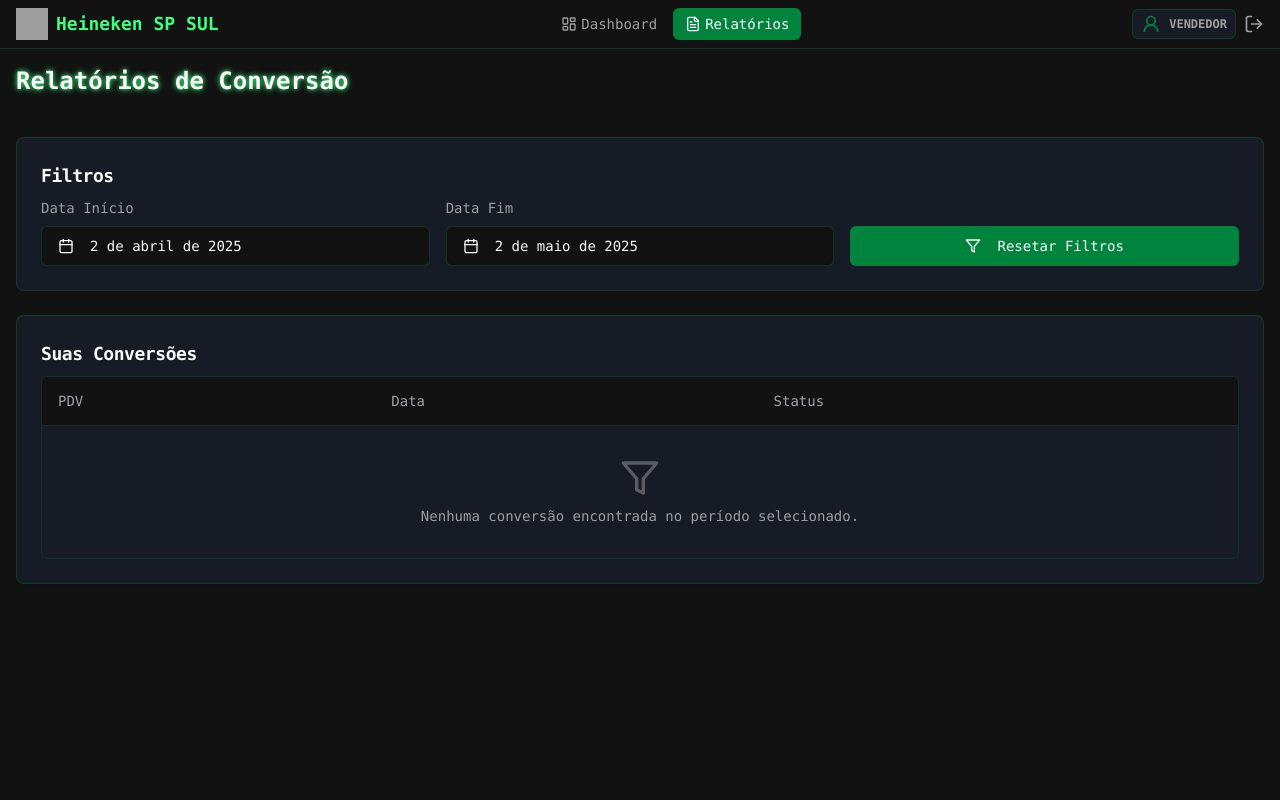
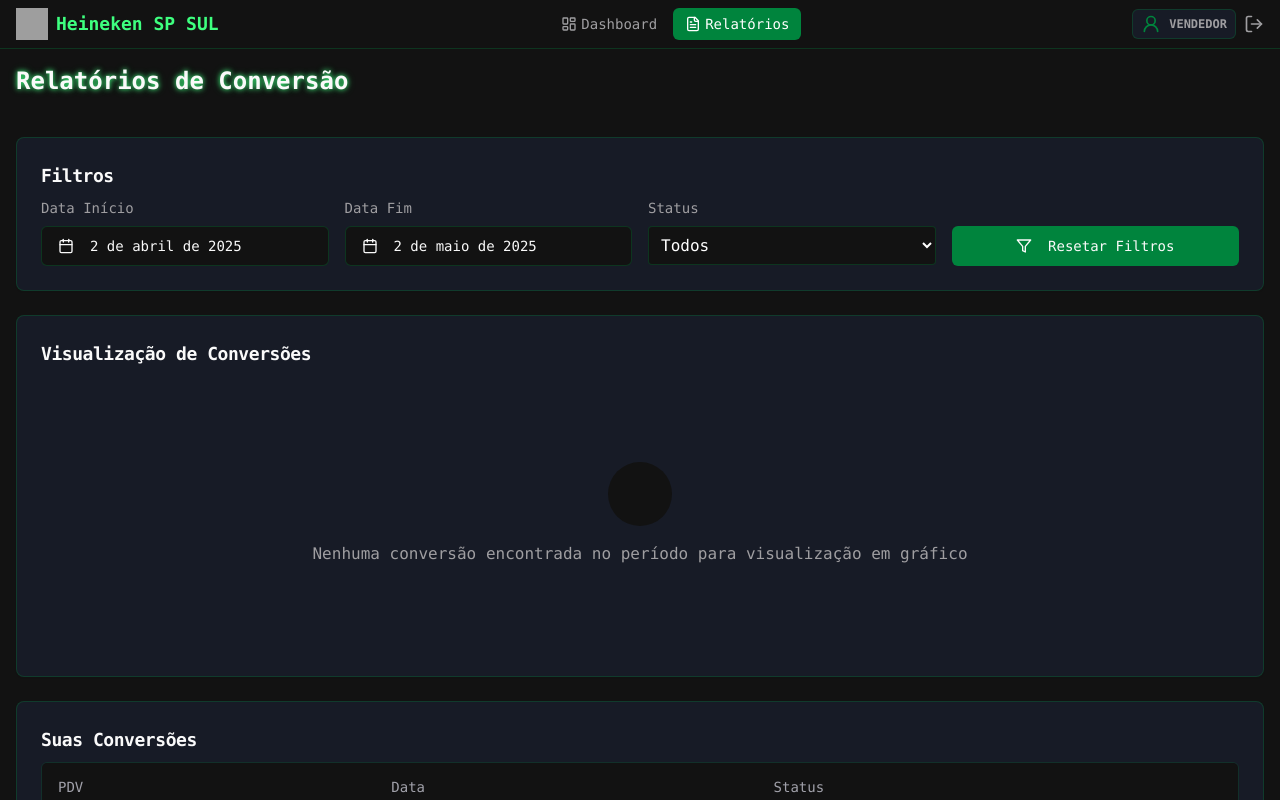
Before and after one commit to dithosolucoes/heineken-sales-command-89, a React (Vite) app: page /vendedor/relatorio in a window 1280 px wide. Shown: the top 800 px of the page. Built offline with nearby package versions, Linux system fonts and the light colour scheme; grey boxes are pictures that could not be loaded.

Commit message:
feat: Implement vendedor report features
- Fix reset filters button functionality.
- Implement conversion charts.
- Improve filter options.

```diff
--- /dev/null
+++ b/src/components/vendedor/relatorios/GraficoConversoes.tsx
@@ -0,0 +1,98 @@
+
+import {
+  Card,
+  CardContent,
+  CardHeader,
+  CardTitle,
+} from "@/components/ui/card";
+import { ChartContainer, ChartLegend, ChartLegendContent } from "@/components/ui/chart";
+import { BarChart, Bar, XAxis, YAxis, CartesianGrid, Tooltip, ResponsiveContainer, Cell } from "recharts";
+
+interface DadoConversao {
+  name: string;
+  value: number;
+  fill: string;
+}
+
+interface GraficoConversoesProps {
+  dadosConversoes: DadoConversao[];
+}
+
+export const GraficoConversoes = ({ dadosConversoes }: GraficoConversoesProps) => {
+  // Verificar se há pelo menos uma conversão para exibir o gráfico
+  const temConversoes = dadosConversoes.some(item => item.value > 0);
+
+  // Configuração para o gráfico
+  const config = {
+    confirmado: { label: "Confirmadas", color: "#22c55e" },
+    pendente: { label: "Pendentes", color: "#94a3b8" },
+    revertido: { label: "Revertidas", color: "#ef4444" },
+  };
+
+  return (
+    <Card className="bg-tactical-darkgray/80 border-heineken/30 mb-6">
+      <CardHeader className="pb-2">
+        <CardTitle className="text-lg">Visualização de Conversões</CardTitle>
+      </CardHeader>
+      <CardContent className="h-[300px]">
+        {temConversoes ? (
+          <ChartContainer config={config} className="h-full pt-5">
+            <ResponsiveContainer width="100%" height="100%">
+              <BarChart data={dadosConversoes} margin={{ top: 5, right: 30, left: 20, bottom: 50 }}>
+                <CartesianGrid strokeDasharray="3 3" stroke="#333" />
+                <XAxis
+                  dataKey="name"
+                  stroke="#fff"
+                  tick={{ fill: "#fff" }}
+                  axisLine={{ stroke: "#555" }}
+                />
+                <YAxis
+                  stroke="#fff"
+                  tick={{ fill: "#fff" }}
+                  axisLine={{ stroke: "#555" }}
+                />
+                <Tooltip
+                  contentStyle={{
+                    backgroundColor: "#1A1F2C",
+                    border: "1px solid #333",
+                    borderRadius: "8px",
+                    color: "#fff"
+                  }}
+                />
+                <Bar dataKey="value" radius={[4, 4, 0, 0]}>
+                  {dadosConversoes.map((entry, index) => (
+                    <Cell key={`cell-${index}`} fill={entry.fill} />
+                  ))}
+                </Bar>
+                <ChartLegend
+                  payload={[
+                    { value: "Confirmadas", color: "#22c55e" },
+                    { value: "Pendentes", color: "#94a3b8" },
+                    { value: "Revertidas", color: "#ef4444" }
+                  ]}
+                  verticalAlign="bottom"
+                  layout="horizontal"
+                  wrapperStyle={{
+                    paddingTop: 20,
+                    display: "flex",
+                    justifyContent: "center"
+                  }}
+                  formatter={(value) => <span style={{ color: "#fff" }}>{value}</span>}
+                />
+              </BarChart>
+            </ResponsiveContainer>
+          </ChartContainer>
+        ) : (
+          <div className="flex items-center justify-center h-full flex-col">
+            <div className="w-16 h-16 bg-tactical-black rounded-full flex items-center justify-center mb-4">
+              <BarChart className="h-8 w-8 text-heineken" />
+            </div>
+            <p className="text-tactical-silver text-center">
+              Nenhuma conversão encontrada no período para visualização em gráfico
+            </p>
+          </div>
+        )}
+      </CardContent>
+    </Card>
+  );
+};
--- /dev/null
+++ b/src/components/vendedor/relatorios/StatusFilter.tsx
@@ -0,0 +1,25 @@
+
+import { Dispatch, SetStateAction } from "react";
+
+interface StatusFilterProps {
+  filtroStatus: string;
+  setFiltroStatus: Dispatch<SetStateAction<string>>;
+}
+
+export const StatusFilter = ({ filtroStatus, setFiltroStatus }: StatusFilterProps) => {
+  return (
+    <div className="flex-1">
+      <label className="text-sm text-tactical-silver mb-2 block">Status</label>
+      <select
+        className="w-full bg-tactical-black border border-heineken/30 rounded p-2 text-white"
+        value={filtroStatus}
+        onChange={(e) => setFiltroStatus(e.target.value)}
+      >
+        <option value="todos">Todos</option>
+        <option value="confirmado">Confirmados</option>
+        <option value="pendente">Pendentes</option>
+        <option value="revertido">Revertidos</option>
+      </select>
+    </div>
+  );
+};
--- a/src/pages/vendedor/Relatorio.tsx
+++ b/src/pages/vendedor/Relatorio.tsx
@@ -16,7 +16,7 @@ import {
   CardTitle,
 } from "@/components/ui/card";
 import { Button } from "@/components/ui/button";
-import { Check, X, Clock, CalendarIcon, Filter } from "lucide-react";
+import { Check, X, Clock, CalendarIcon, Filter, BarChart3 } from "lucide-react";
 import { format } from "date-fns";
 import { ptBR } from "date-fns/locale";
 import { Calendar } from "@/components/ui/calendar";
@@ -26,6 +26,10 @@ import {
   PopoverTrigger,
 } from "@/components/ui/popover";
 import { cn } from "@/lib/utils";
+import { ChartContainer, ChartTooltip, ChartTooltipContent, ChartLegend, ChartLegendContent } from "@/components/ui/chart";
+import { BarChart, Bar, XAxis, YAxis, CartesianGrid, ResponsiveContainer } from "recharts";
+import { GraficoConversoes } from "@/components/vendedor/relatorios/GraficoConversoes";
+import { StatusFilter } from "@/components/vendedor/relatorios/StatusFilter";
 
 // Tipo para conversões do vendedor
 interface Conversao {
@@ -102,13 +106,14 @@ const VendedorRelatorio = () => {
   );
   const [dataFim, setDataFim] = useState<Date | undefined>(new Date());
   const [conversoesFiltradas, setConversoesFiltradas] = useState<Conversao[]>([]);
+  const [filtroStatus, setFiltroStatus] = useState<string>("todos");
 
   useEffect(() => {
     document.title = "Relatórios | Vendedor Heineken SP SUL";
     filtrarConversoes();
-  }, [dataInicio, dataFim]);
+  }, [dataInicio, dataFim, filtroStatus]);
 
-  // Função para filtrar as conversões por data
+  // Função para filtrar as conversões por data e status
   const filtrarConversoes = () => {
     let resultado = [...conversoesMockData];
 
@@ -118,6 +123,11 @@ const VendedorRelatorio = () => {
 
     if (dataFim) {
       resultado = resultado.filter(c => c.data <= dataFim);
+    }
+
+    // Filtrar por status, se um status específico for selecionado
+    if (filtroStatus !== "todos") {
+      resultado = resultado.filter(c => c.status === filtroStatus);
     }
 
     // Ordenar por data, da mais recente para a mais antiga
@@ -130,6 +140,7 @@ const VendedorRelatorio = () => {
   const resetarFiltros = () => {
     setDataInicio(new Date(new Date().setDate(new Date().getDate() - 30)));
     setDataFim(new Date());
+    setFiltroStatus("todos");
   };
 
   // Função para renderizar o ícone de status
@@ -169,6 +180,19 @@ const VendedorRelatorio = () => {
       default:
         return "bg-gray-500/20 text-gray-400";
     }
+  };
+
+  // Dados para gráficos de status
+  const contarConversoesPorStatus = () => {
+    const confirmadas = conversoesFiltradas.filter(c => c.status === "confirmado").length;
+    const pendentes = conversoesFiltradas.filter(c => c.status === "pendente").length;
+    const revertidas = conversoesFiltradas.filter(c => c.status === "revertido").length;
+
+    return [
+      { name: 'Confirmadas', value: confirmadas, fill: '#22c55e' },
+      { name: 'Pendentes', value: pendentes, fill: '#94a3b8' },
+      { name: 'Revertidas', value: revertidas, fill: '#ef4444' },
+    ];
   };
 
   return (
@@ -241,6 +265,11 @@ const VendedorRelatorio = () => {
               </Popover>
             </div>
 
+            <StatusFilter
+              filtroStatus={filtroStatus}
+              setFiltroStatus={setFiltroStatus}
+            />
+
             <div className="flex-1 flex items-end">
               <Button
                 className="w-full bg-heineken hover:bg-heineken/80"
@@ -251,6 +280,8 @@ const VendedorRelatorio = () => {
             </div>
           </CardContent>
         </Card>
+
+        <GraficoConversoes dadosConversoes={contarConversoesPorStatus()} />
 
         <Card className="bg-tactical-darkgray/80 border-heineken/30">
           <CardHeader className="pb-2">
```
